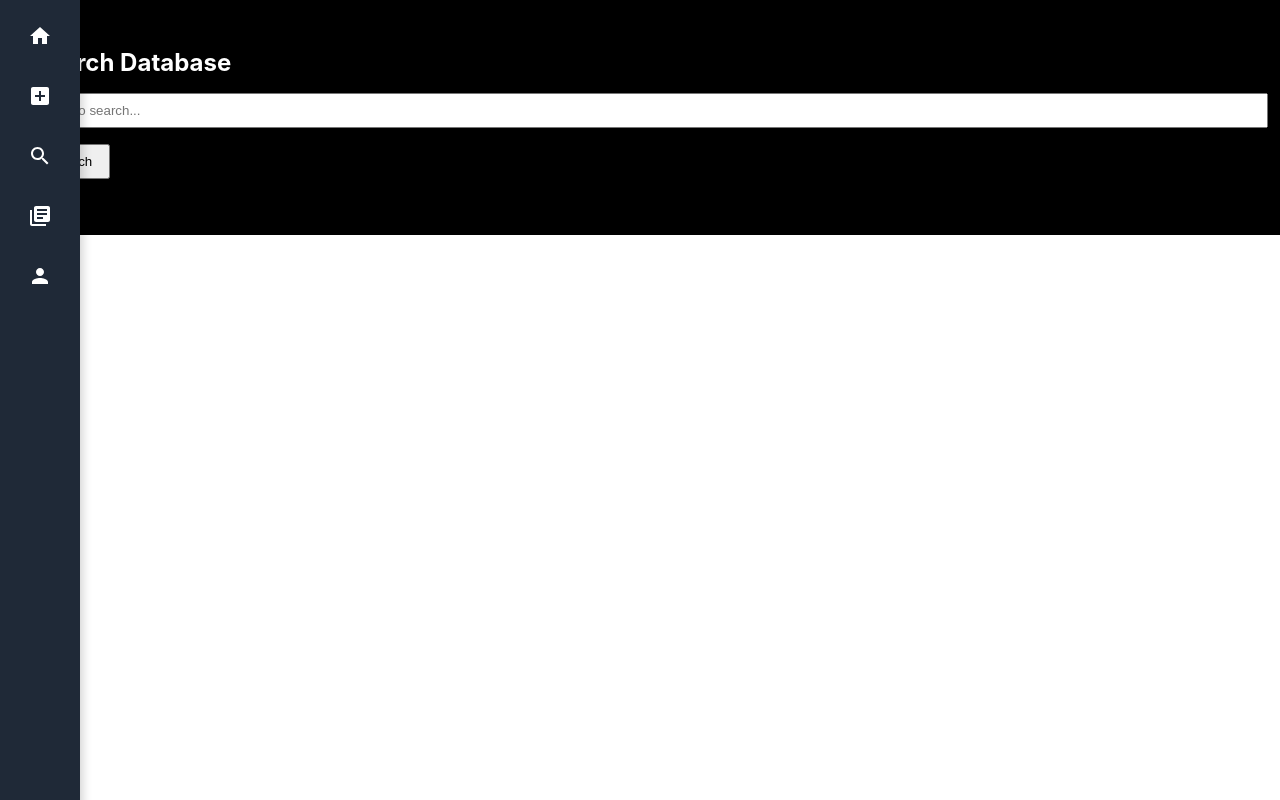
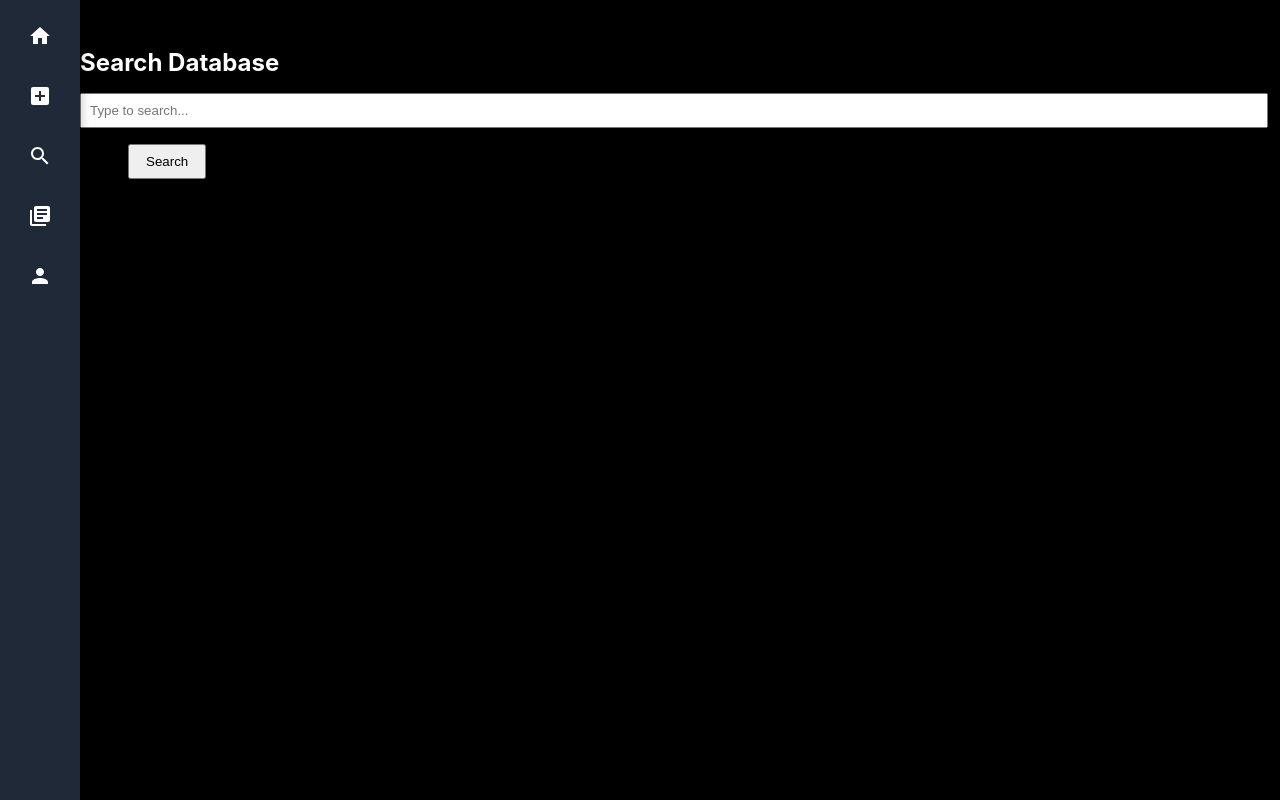
Before and after one commit to osoojk/bookreview, a React (Create React App) app: page /search in a window 1280 px wide. Built offline with nearby package versions, Linux system fonts and the light colour scheme.

Commit message:
changed background color, fixed search

```diff
--- a/public/index.html
+++ b/public/index.html
@@ -10,6 +10,7 @@
       content="Web site created using create-react-app"
     />
     <link rel="apple-touch-icon" href="%PUBLIC_URL%/logo192.png" />
+    <body style="background-color: black"></body>
     <!--
       manifest.json provides metadata used when your web app is installed on a
       user's mobile device or desktop. See https://developers.google.com/web/fundamentals/web-app-manifest/
--- a/src/components/Navbar.js
+++ b/src/components/Navbar.js
@@ -8,7 +8,7 @@ function Navbar() {
       <Link to="/" title="Home" style={styles.iconLink}>
         <Home fontSize="medium" style={styles.icon} />
       </Link>
-      <Link to="/add-review" title="Add Review" style={styles.iconLink}>
+      <Link to="/AddReview" title="Add Review" style={styles.iconLink}>
         <AddBox fontSize="medium" style={styles.icon} />
       </Link>
       <Link to="/search" title="Search" style={styles.iconLink}>
--- a/src/pages/AddReview.js
+++ b/src/pages/AddReview.js
@@ -44,7 +44,8 @@ export default function BookForm() {
         author: "",
         genre: "",
         description: "",
-        rating: ""
+        rating: "",
+        comment: ""
       });
     }
 
@@ -112,6 +113,18 @@ export default function BookForm() {
               required
             />
           </Box>
+          <Box mb={2}>
+            <TextField
+              fullWidth
+              multiline
+              rows={4}
+              label="Comment"
+              name="comment"
+              value={formData.comment}
+              onChange={handleChange}
+              required
+            />
+          </Box>
           <Button
             type="submit"
             variant="contained"
--- a/src/pages/Home.js
+++ b/src/pages/Home.js
@@ -87,6 +87,7 @@ const styles = {
   container: {
     marginLeft: '80px', // Adjust for navbar space
     padding: '20px',
+    color: "white"
   },
   bookItem: {
     marginBottom: '20px',
--- a/src/pages/Search.js
+++ b/src/pages/Search.js
@@ -46,10 +46,10 @@ export default function SearchForm() {
         color: "white"
         }}>
 
-      <h1 style={{ fontSize: "1.5rem", fontWeight: "bold", marginBottom: "1rem" }}>
+      <h1 style={{ fontSize: "1.5rem", fontWeight: "bold", marginBottom: "1rem", marginLeft:"3rem"}}>
         Search Database
       </h1>
-      <form onSubmit={handleSubmit} style={{ marginBottom: "1.5rem" }}>
+      <form onSubmit={handleSubmit} style={{ marginBottom: "1.5rem", marginLeft:"3rem" }}>
         <input
           type="text"
           placeholder="Type to search..."
@@ -57,7 +57,7 @@ export default function SearchForm() {
           onChange={(e) => setUserInput(e.target.value)}
           style={{ padding: "0.5rem", width: "100%", marginBottom: "1rem" }}
         />
-        <button type="submit" style={{ padding: "0.5rem 1rem" }}>
+        <button type="submit" style={{ padding: "0.5rem 1rem", marginLeft:"3rem"}}>
           Search
         </button>
       </form>
```
Also changed, not shown: 1 other file (tests, documents, lock files or other folders).
